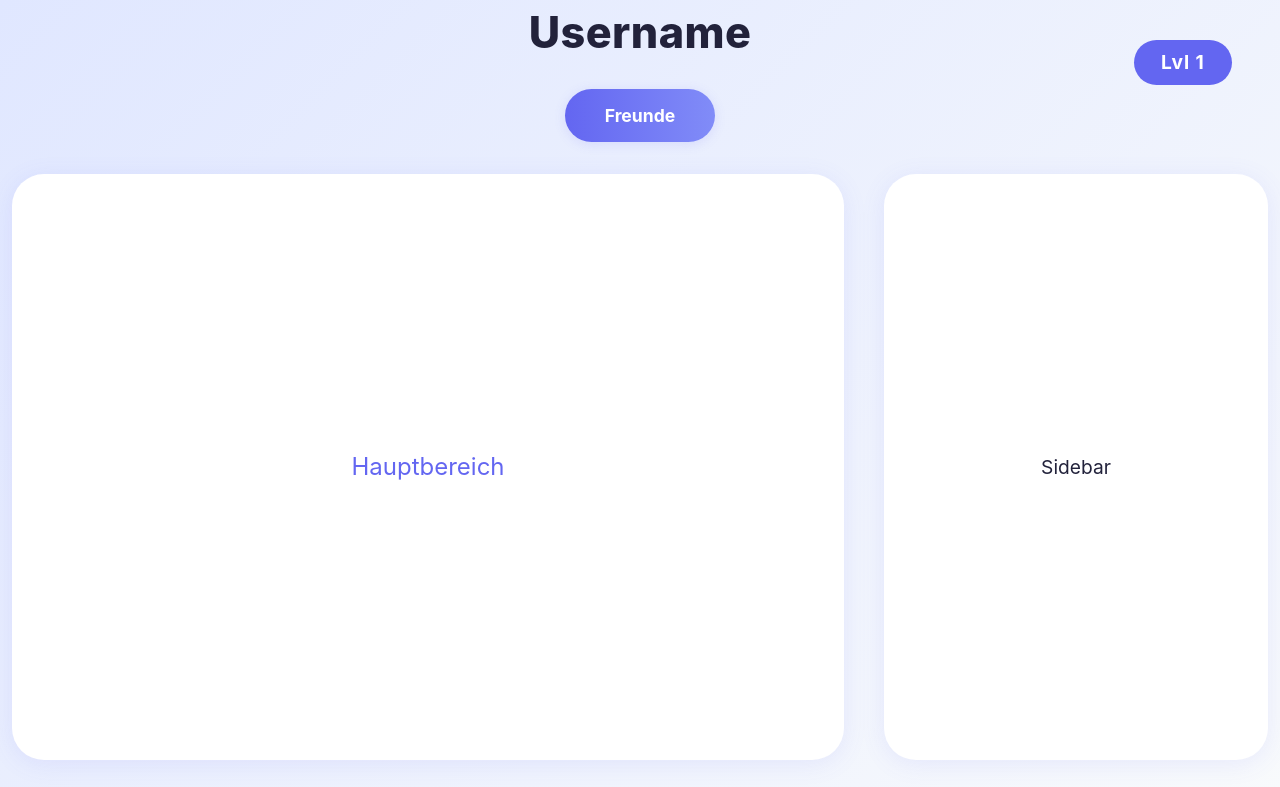
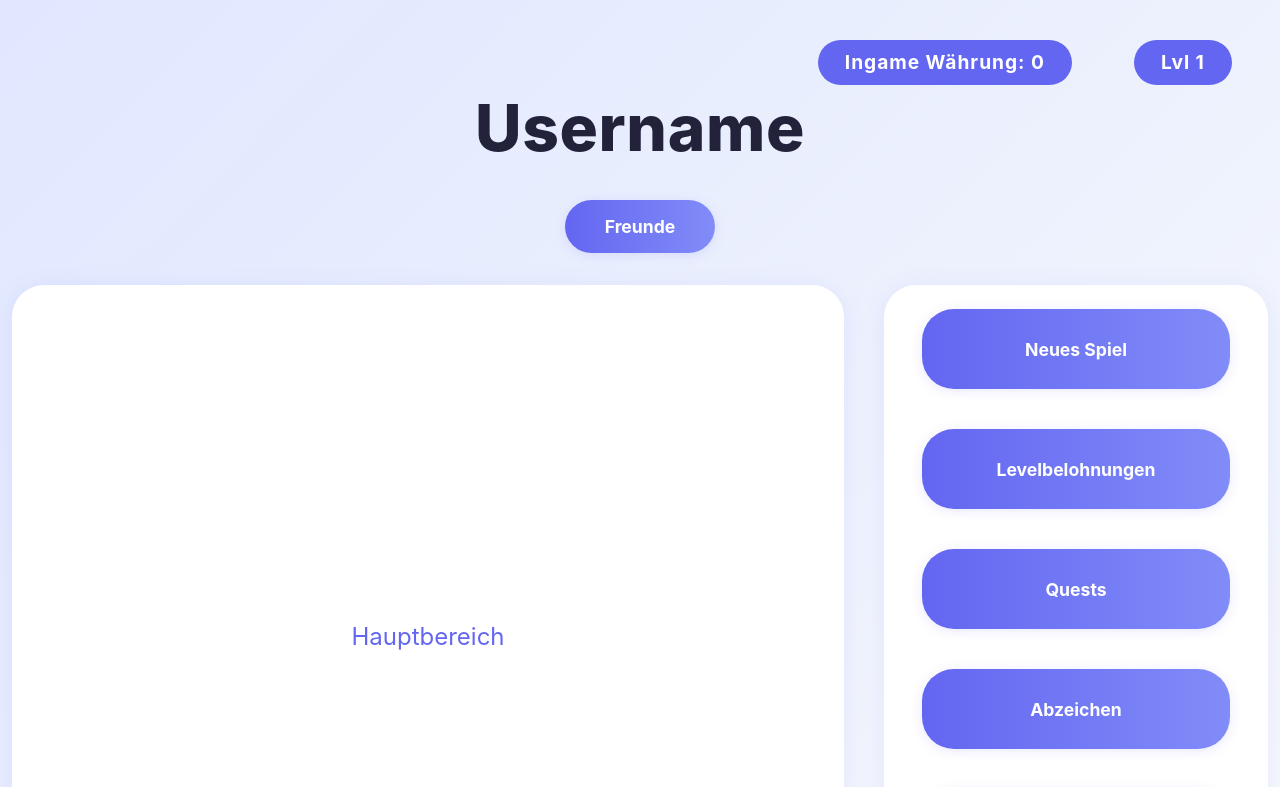
Before and after one commit to zelenajabukaa/stocktrainerFrontend, a React (Vite) app: page /home in a window 1280 px wide. Shown: the top 787 px of the page. Built offline with nearby package versions, Linux system fonts and the light colour scheme.

Commit message:
Home gestaltet

```diff
--- a/src/Home.tsx
+++ b/src/Home.tsx
@@ -6,12 +6,14 @@ const Home: React.FC = () => {
   // Platzhalter für Username und Level
   const username = "Username";
   const level = 1;
+  const ingameCurrency = 0;
 
   return (
     <div className="main-bg">
       {/* Header mit Level, Username und Freunde-Button */}
       <div className="header-area">
         <div className="lvl-badge">Lvl {level}</div>
+        <div className="ingame-currency">Ingame Währung: {ingameCurrency}</div>
         <div className="center-col">
           <div className="username">{username}</div>
           <button className="friends-btn">Freunde</button>
@@ -21,7 +23,11 @@ const Home: React.FC = () => {
       {/* Main Content: Hauptbereich und Sidebar füllen den Rest */}
       <div className="main-content">
         <div className="card card-main">Hauptbereich</div>
-        <div className="card card-side">Sidebar</div>
+        <div className="card card-side">
+          {['Neues Spiel', 'Levelbelohnungen', 'Quests', 'Abzeichen', 'Auswertungen', 'Einstellungen'].map((label, idx) => (
+            <button className="friends-btn friends-btn-large" key={idx}>{label}</button>
+          ))}
+        </div>
       </div>
     </div>
   );
--- a/src/css/home.css
+++ b/src/css/home.css
@@ -1,3 +1,17 @@
+.friends-btn-large {
+  font-size: 1.5rem;
+  padding: 2rem 0;
+  min-height: 5rem;
+  width: 80%;
+  box-sizing: border-box;
+  margin: 0;
+}
+.card-side {
+  display: flex;
+  flex-direction: column;
+  align-items: stretch;
+  gap: 1rem;
+}
 .main-bg {
   min-height: 100vh;
   display: flex;
@@ -24,16 +38,30 @@
   letter-spacing: 0.05em;
   z-index: 2;
 }
+.ingame-currency {
+  position: absolute;
+  top: 2.5rem;
+  right: 13rem;
+  background: #6366f1;
+  color: white;
+  border-radius: 1.5rem;
+  padding: 0.5rem 1.7rem;
+  font-weight: 700;
+  font-size: 1.2rem;
+  letter-spacing: 0.05em;
+  z-index: 2;
+}
 
 .center-col {
   display: flex;
   flex-direction: column;
   align-items: center;
+  margin-top: 5rem;
 }
 
 .username {
   font-weight: 800;
-  font-size: 2.7rem;
+  font-size: 4rem;
   color: #22223b;
   letter-spacing: 0.01em;
 }
@@ -48,7 +76,7 @@
   font-weight: 700;
   box-shadow: 0 2px 12px 0 rgba(99, 102, 241, 0.15);
   cursor: pointer;
-  transition: background 0.2s;
+  transition:  0.2s;
   margin-top: 1.5rem;
 }
 
@@ -60,6 +88,7 @@
   gap: 2.5rem;
   padding: 2rem 0 2.5rem 0;
   min-height: 0;
+  margin-top: 0;
 }
 
 .card {
```
